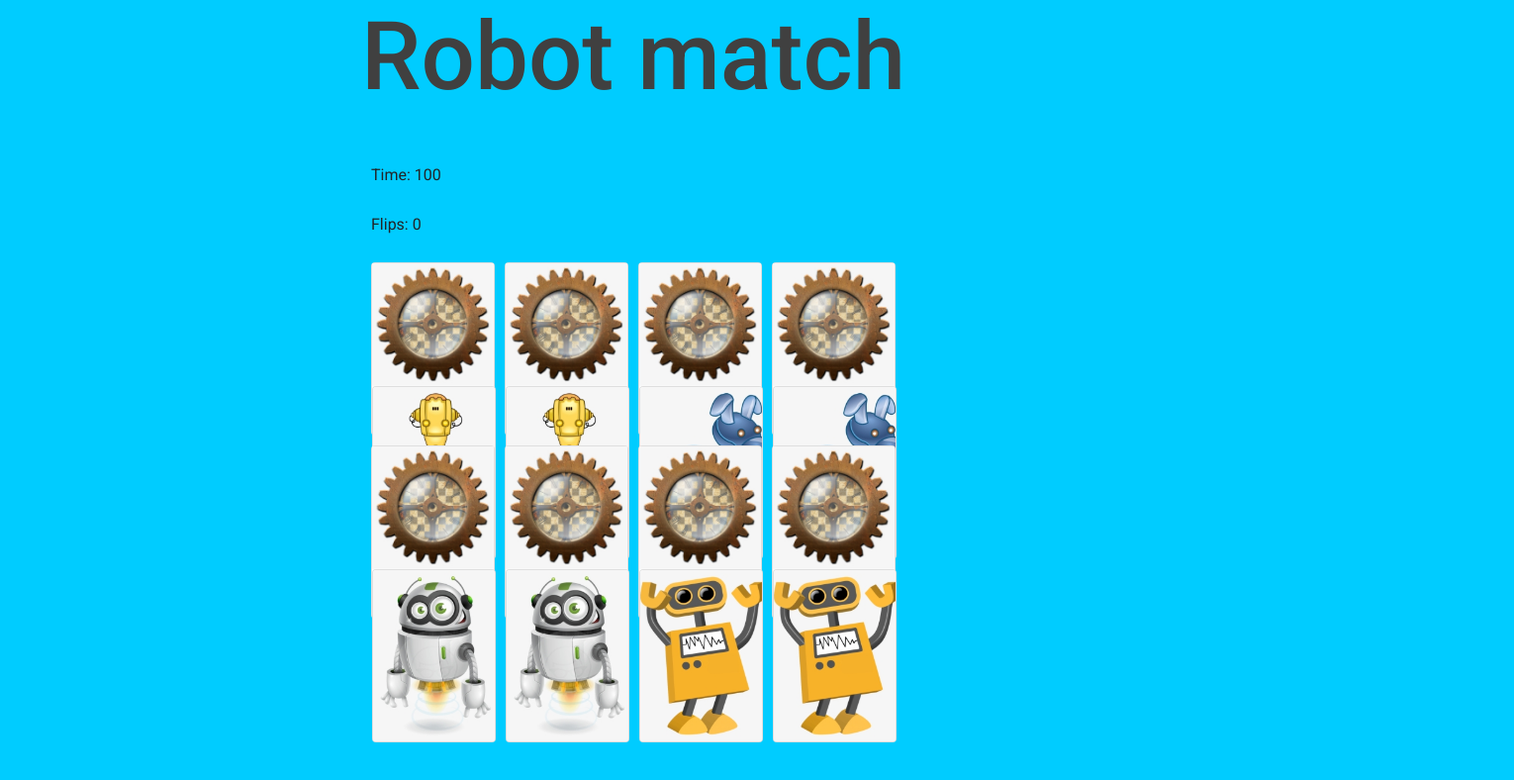
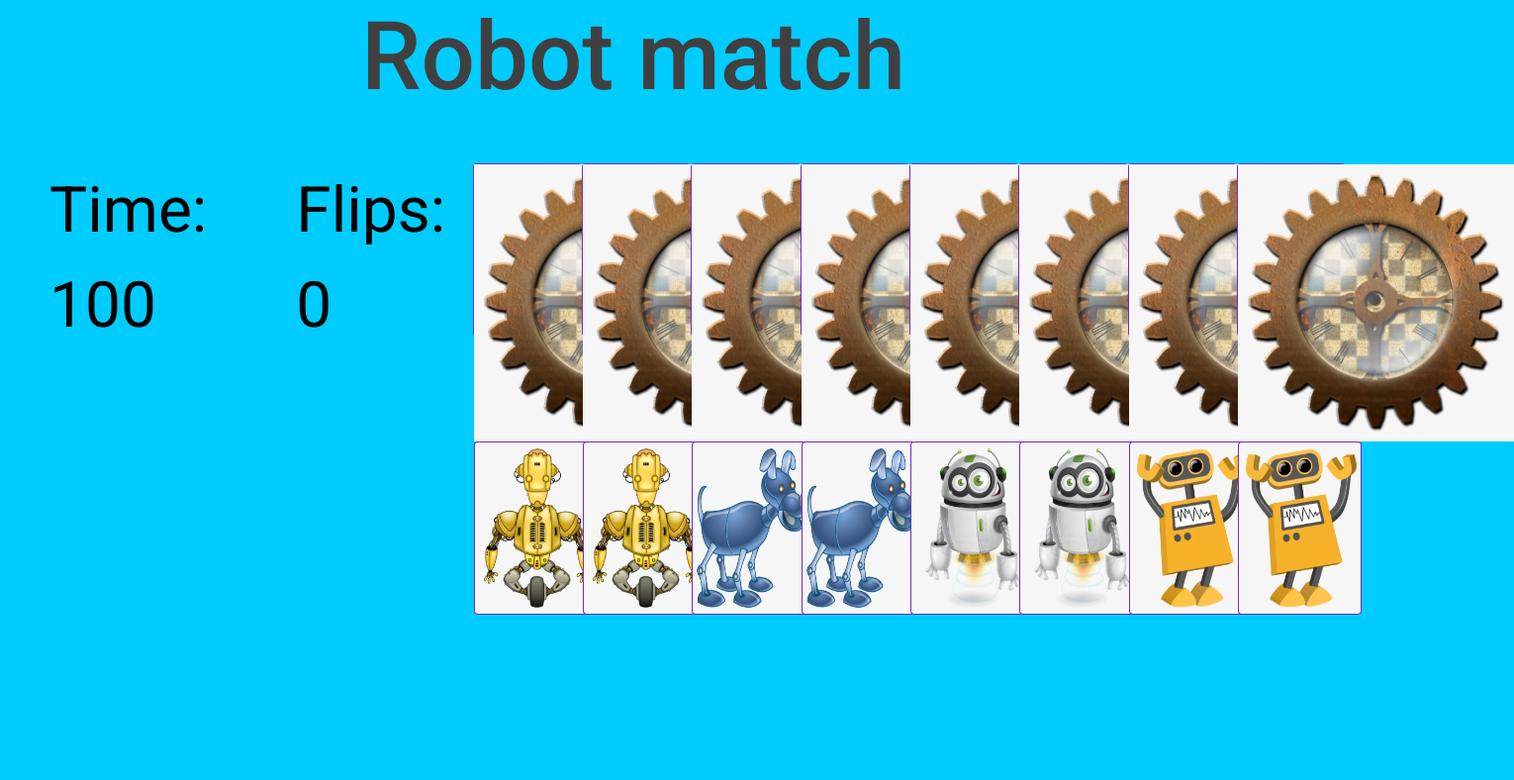
Before and after one commit to Code-Institute-Submissions/my-second-milestone-project, a plain HTML site: page index.html in a window 1280 px wide. Shown: the whole page at 99% size, 1530 px wide, since content can reach past the window. Drawn offline with nearby package versions, Linux system fonts and the light colour scheme.

Commit message:
rearanged containers

```diff
--- a/assets/css/style.css
+++ b/assets/css/style.css
@@ -20,39 +20,33 @@ body{
 
 }
 .memory-container{
-    margin: 50px;
-    display: flex;
-    align-items: center;
-    justify-content: center;
-
-
-}
-.memory-board-container{
     display: grid;
-    grid-template-columns: repeat(4, 1fr);
+    grid-template-columns: repeat(4, auto);
     grid-column-gap: 10px;
     grid-row-gap: 10px;
-    position: relative;
+    margin: 50px;
+}
 
-}
-.memory-info{
+.memory-board-container{
     grid-column: 1 / -1; /*first to last so it´s on the first section in the board*/
     display: flex;
     justify-content: space-between;
+}
 
+.memory-info{
+   font-family: Roboto, sans-serif;
+    color: #000;
+    font-size: 4em;
 }
 .card{
-    position: relative;
+    background-color: blueviolet;
+
     width:125px;
     height:175px;
     transition: all 0.5s ease;
     transform-style: preserve-3d;
 }
-img {
-    width: 100%;
-    height: 100%;
-    object-fit: cover;
-}
+
 .front-face .back-face{
 backface-visibility: hidden;
 }
```
